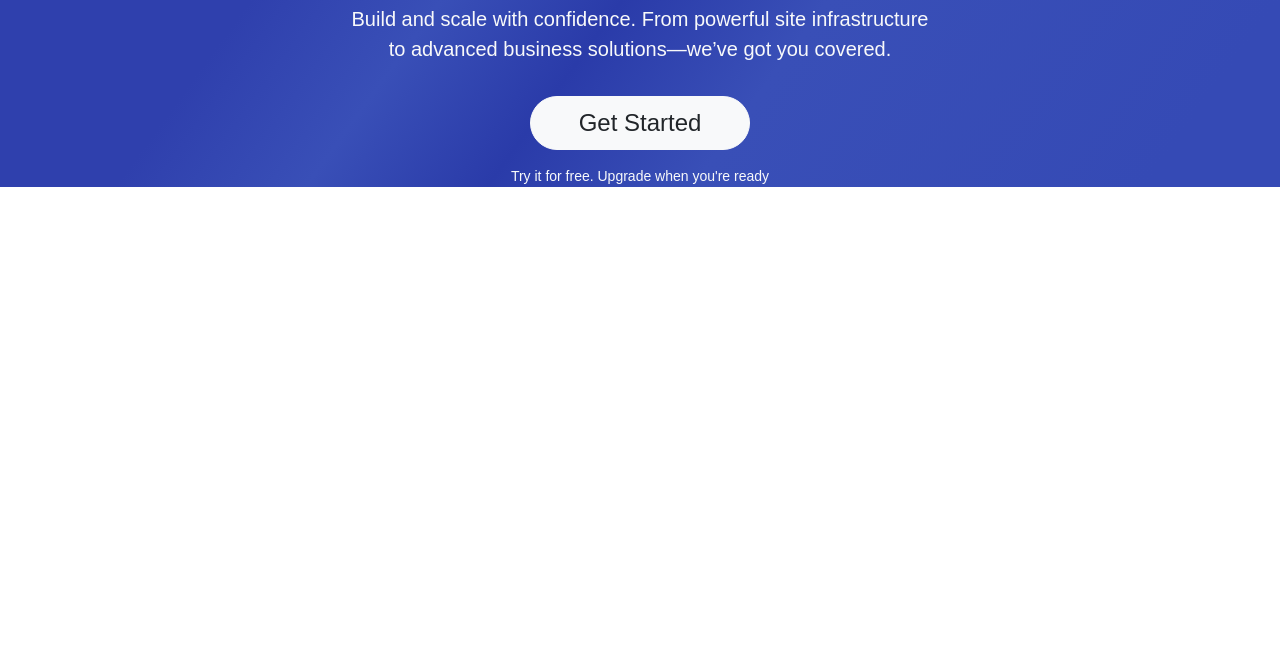
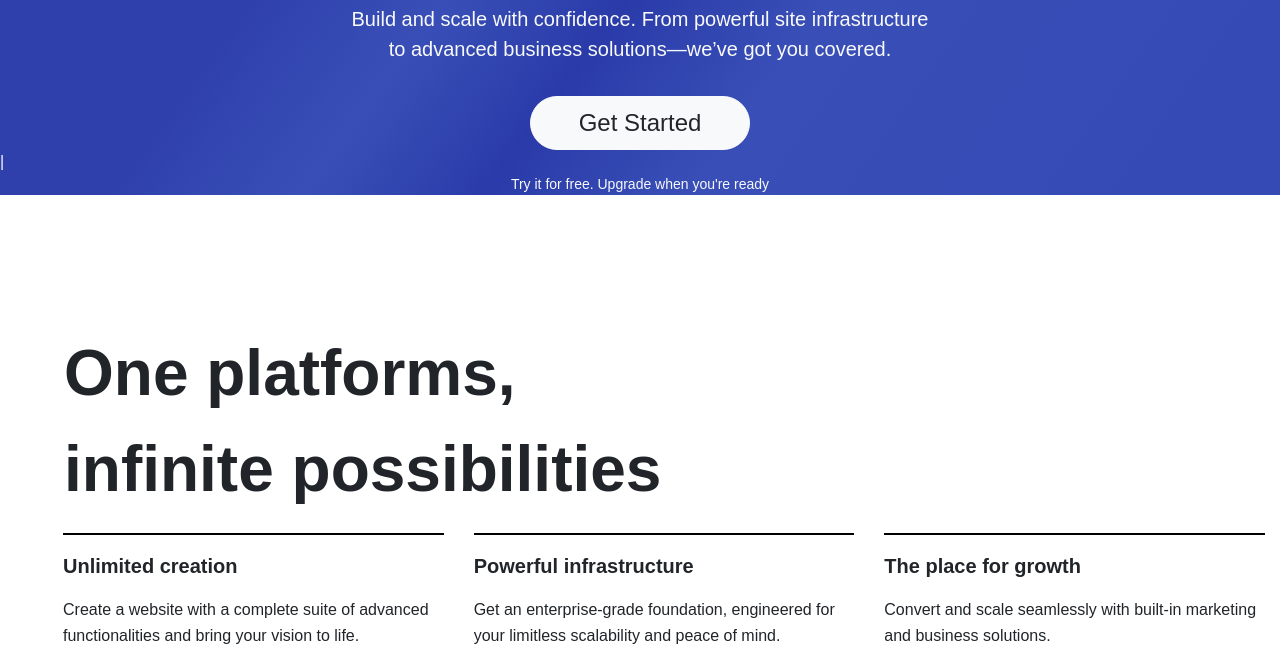
Before and after one commit to addoreginald/wix-clone, a plain HTML site: page index.html in a window 1280 px wide. Shown: the part 668-1316 px from the top of the page. Before the commit the page ends 855 px from the top, so only its background shows below. Drawn offline with nearby package versions, Linux system fonts and the light colour scheme; a web font is replaced by a local one.

Commit message:
added page 3 + will add above photo segment later

```diff
--- a/index.html
+++ b/index.html
@@ -113,15 +113,42 @@
     </nav>
     <div class="container-fluid py-3 text-white text-center second-nav">
         <img src="https://static.wixstatic.com/media/311dce_1ce121f609e448f3882eba93e995f297~mv2.png/v1/fill/w_27,h_28,al_c,q_85,usm_0.66_1.00_0.01,enc_auto/%F0%9F%87%BA%F0%9F%87%A6.png">Let’s make an impact together to stand with the people of Ukraine. <a href="#" class="text-light font-weight-bold link-second-nav">Show Support</a>
+        <a href="#"><i class="fas fa-arrow-right fa-sm black arrow-second-nav arrow-second-nav"></i></a>
     </div>
-
     <div class="pg-two">
         <div class="d-flex flex-column justify-content-center text-light">
             <div class="text-center pt-5 py-3 font-weight-bold large-text-pg-two">Create a website<br>without limits</div>
             <div class="text-center pt-3 pb-3 medium-text-pg-two">Build and scale with confidence. From powerful site infrastructure<br>to advanced business solutions—we’ve got you covered.</div>
             <button type="button" class="btn btn-light btn-rounded text-center px-5 pt-2 mt-3 mx-auto pg-two-btn">Get Started</button>
-            <span class="hover-btn-arrow-span-pg-two"></span>
-            <div class="text-center pt-3 small-text-pg-two">Try it for free. Upgrade when you're ready</div>
+            <a class="bar">|</a>
+            <div class="text-center small-text-pg-two">Try it for free. Upgrade when you're ready</div>
+        </div>
+    </div>
+    <div class="pg-three ml-5">
+        <span class="font-weight-bold p-3 large-text-pg-three">
+            One platforms,
+            <br>
+            <span class="font-weight-bold p-2 large-text-pg-three"></span>
+            infinite possibilities</span>
+            <div class="container-fluid">
+                <div class="row wrapper">
+                    <div class="col-sm-4 box box-one animate fadeLeft">
+                        <hr class="divider-pg-three">
+                        <p class="font-weight-bold medium-text-pg-three">Unlimited creation</p>
+                        <span class="small-text-pg-three">Create a website with a complete suite of advanced functionalities and bring your vision to life.</span>
+                    </div>
+                    <div class="col-sm-4 box box-two animate fadeLeft">
+                        <hr class="divider-pg-three">
+                        <p class="font-weight-bold medium-text-pg-three">Powerful infrastructure</p>
+                        <span class="small-text-pg-three">Get an enterprise-grade foundation, engineered for your limitless scalability and peace of mind.</span>
+                    </div>
+                    <div class="col-sm-4 box box-three animate fadeLeft">
+                        <hr class="divider-pg-three">
+                        <p class="font-weight-bold medium-text-pg-three">The place for growth</p>
+                        <span class="small-text-pg-three">Convert and scale seamlessly with built-in marketing and business solutions.</span>
+                    </div>
+                </div>
+            </div>
         </div>
     </div>
     <style>
--- a/styles.css
+++ b/styles.css
@@ -65,13 +65,13 @@
   background-image: linear-gradient(126deg, #2F40AD 27.9051%, #394FB7 39.7138%, #2A3BA9 50.9115%, #394FB7 63.5819%, #354AB5 91.6055%);
 }
 
-/* large text font size segment on page 2  */
+/* page 2 large text font size */
 .large-text-pg-two {
   font-size: 100px;
   line-height: 100px;
 }
 
-/* medium text font size segment on page 2  */
+/* page 2 medium text font size */
 .medium-text-pg-two {
   font-size: 20px;
   line-height: 1.5em;
@@ -79,13 +79,99 @@
 
 /* button on page 2 */
 .pg-two-btn {
-  position: relative;
   font-size: 24px !important;
   font-weight:normal !important;
 }
-
 
 /* page 2 small text font size */
 .small-text-pg-two {
   font-size: 14px;
 }
+
+/* page 3 */
+.pg-three {
+  padding-top: 130px;
+}
+
+/* large text on page 3 */
+.large-text-pg-three {
+  font-size: 64px;
+}
+
+/* medium text on page 3 */
+.medium-text-pg-three {
+  font-size: 20px;
+}
+
+/* small text on page 3 */
+.small-text-pg-three {
+  font-size: 16px;
+  line-height: 1.6em;
+}
+
+/* divider on page 3 */
+.divider-pg-three {
+  border: 1px solid black;
+}
+
+/* fade-in on page 3 */
+.box-one {
+  -webkit-animation-delay: 1s;
+  -moz-animation-delay: 1s;
+  animation-delay: 1s;
+}
+
+/* fade-in on page 3 */
+.box-two {
+  -webkit-animation-delay: 1.7s;
+  -moz-animation-delay: 1.7s;
+  animation-delay: 1.7s;
+}
+
+/* fade-in on page 3 */
+.box-three {
+  -webkit-animation-delay: 2.3s;
+  -moz-animation-delay: 2.3s;
+  animation-delay: 2.3s;
+}
+
+/* fade-in on page 3 */
+.animate {
+  -webkit-animation-duration: 1s;
+  animation-duration: 1s;
+  animation-fill-mode: both;
+  -webkit-animation-fill-mode: both;
+}
+
+
+/* fade-in on page 3 */
+@-webkit-keyframes fadeLeft {
+  from{
+    opacity: 0;
+    -webkit-transform: translate3d(-100%,0,0);
+    transform: translate3d(-100%,0,0);
+  }
+  to {
+    opacity:1;
+    -webkit-transform: none;
+    transform: none;
+  }
+}
+
+.fadeLeft {
+  -webkit-animation-name: fadeLeft;
+  animation-name: fadeLeft;
+}
+
+@keyframes fadeLeft {
+  from{
+    opacity: 0;
+    -webkit-transform: translate3d(-100%,0,0);
+    transform: translate3d(-100%,0,0);
+  }
+  to {
+    opacity:1;
+    -webkit-transform: none;
+    transform: none;
+  }
+}
```
